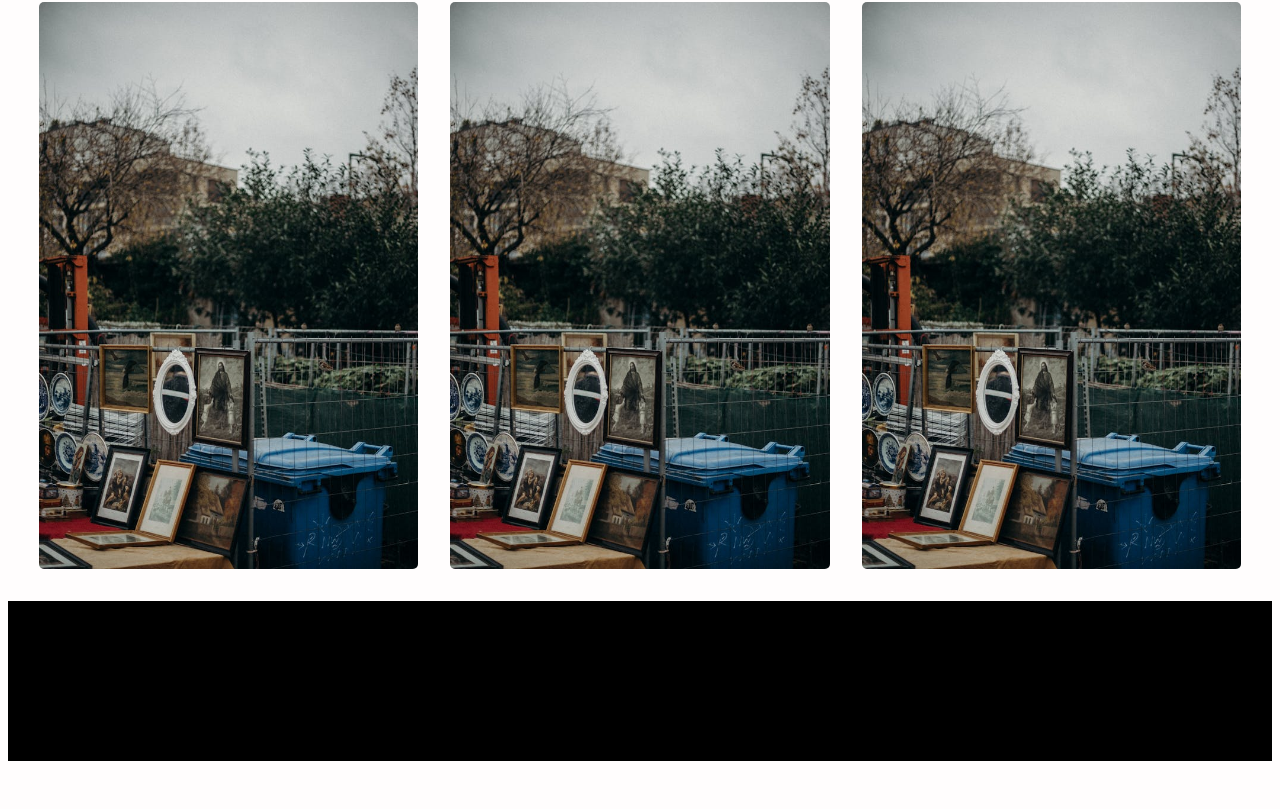
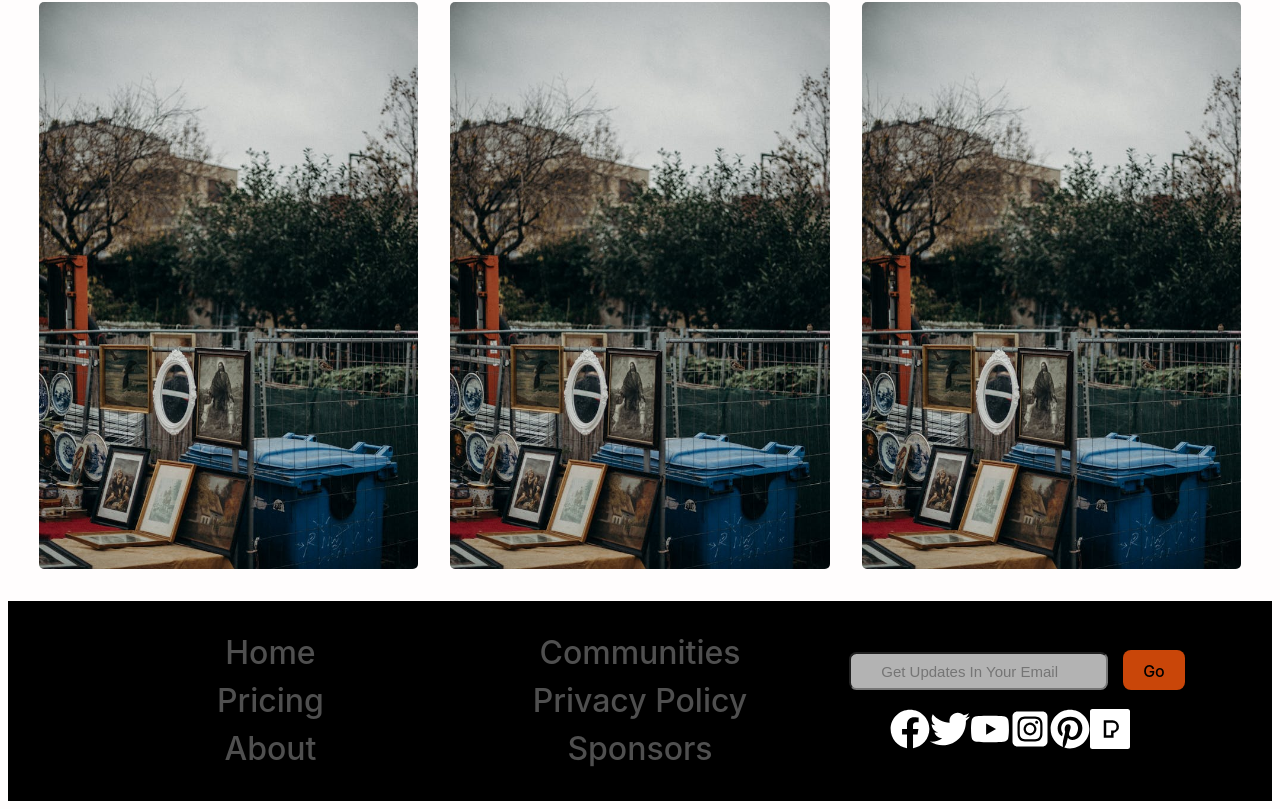
Before and after one commit to Denzel60/Art-Gallery-, a React (Vite) app in the folder Client-side/: page / in a window 1280 px wide. Shown: the part 1282-2091 px from the top of the page. Before the commit the page ends 2051 px from the top, so only its background shows below. Built offline with nearby package versions, Linux system fonts and the light colour scheme; a web font is replaced by a local one.

Commit message:
"Updated Footer component with new layout, links, and social media icons; added styles to components.css and updated index.css"

```diff
--- a/Client-side/src/components/Footer.jsx
+++ b/Client-side/src/components/Footer.jsx
@@ -1,6 +1,40 @@
+import './components.css'
+import { Link } from 'react-router-dom'
+import { FaFacebook } from "react-icons/fa";
+import { FaTwitter } from "react-icons/fa";
+import { FaYoutube } from "react-icons/fa6";
+import { FaSquareInstagram } from "react-icons/fa6";
+import { FaPinterest } from "react-icons/fa";
+import { SiPexels } from "react-icons/si";
+
 function Footer() {
     return (
-        <footer></footer>
+        <footer>
+            <div className="footer-cont">
+                <h3><Link to="/">Home</Link></h3>
+                <h3><Link to="#">Pricing</Link></h3>
+                <h3><Link to="#">About</Link></h3>
+            </div>
+            <div className="footer-cont">
+                <h3><Link to="#">Communities</Link></h3>
+                <h3><Link to="#">Privacy Policy</Link></h3>
+                <h3><Link to="#">Sponsors</Link></h3>
+            </div>
+            <div className="footer-cont">
+                <div className="footer-input">
+                    <input type="email" placeholder="Get Updates In Your Email" name="" id="" />
+                    <button type="button">Go</button>
+                </div>
+                <div className="footer-social">
+                    <h2>< FaFacebook /></h2>
+                    <h2>< FaTwitter /></h2>
+                    <h2>< FaYoutube /></h2>
+                    <h2>< FaSquareInstagram /></h2>
+                    <h2>< FaPinterest /></h2>
+                    <h2>< SiPexels /></h2>
+                </div>
+            </div>
+        </footer>
     )
 }
 
--- a/Client-side/src/components/components.css
+++ b/Client-side/src/components/components.css
@@ -38,6 +38,35 @@ footer{
     display: flex;
     align-items: center;
     justify-content: center;
-    height: 20vh;
+    height: 25vh;
     width: 100%;
+    color: white;
+    padding: 1em;
 }
+footer .footer-cont{
+    width: 30%;
+}
+footer .footer-cont h3 link{
+    color: white;
+}
+footer .footer-cont .footer-input input{
+    margin: 1em;
+    width: 70%;
+    height: 2.5em;
+    background-color: rgba(255, 255, 255, 0.7);
+    border-radius: 0.5em;
+    font-size: 15px;
+    padding: 0 2em;
+    outline: none;
+}
+footer .footer-cont .footer-input button{
+    background-color: rgba(235, 82, 11, 0.856);
+    height: 2.5em;
+    border-radius: 0.5em;
+    outline: none;
+}
+footer .footer-social{
+    display: flex;
+    justify-content: center;
+    align-items: center;
+}
--- a/Client-side/src/index.css
+++ b/Client-side/src/index.css
@@ -23,7 +23,7 @@
 
 a {
   font-weight: 500;
-  color: #2727279d;
+  color: #8080809d;
   text-decoration: inherit;
 }
 a:hover {
```
